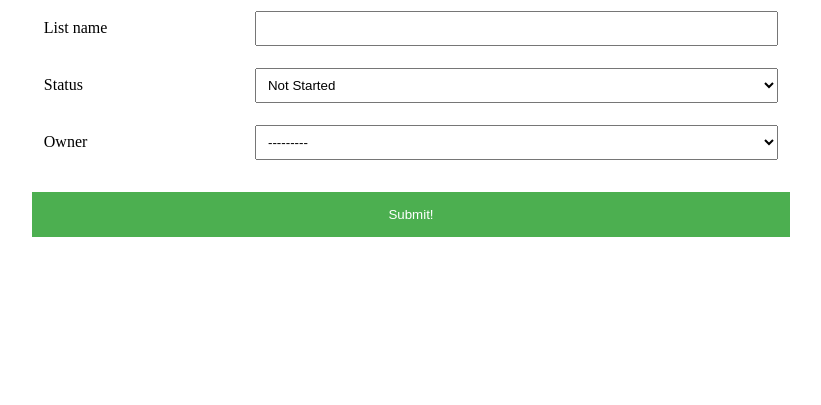
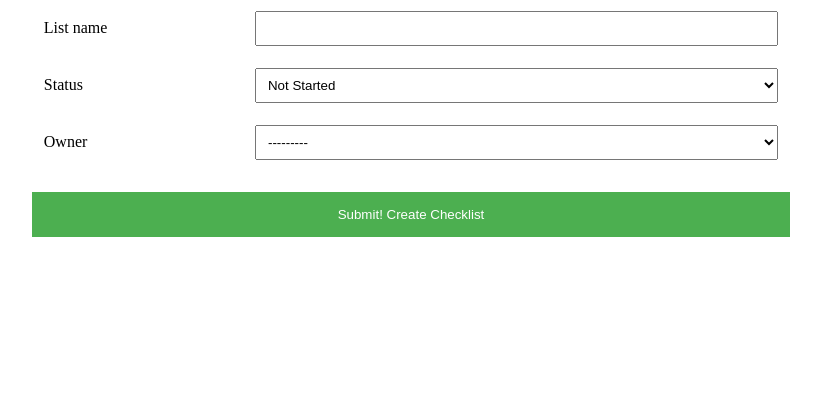
Before and after one commit to SscottK/tasker, a Django app: page /checklists/create/ in a window 1280 px wide. Shown: the part 109-514 px from the top of the page, without its empty margins (229-1050 px from the left). Run offline with Django 4.2, Linux system fonts and the light colour scheme.

Commit message:
checklist update view done

```diff
--- a/tasker_main_app/templates/checklists/index.html
+++ b/tasker_main_app/templates/checklists/index.html
@@ -15,7 +15,8 @@
 
 <ul>
     {% for checklist in checklists %}
-        <li> Owner: {{ checklist.owner }} - {{ checklist.list_name }} - Status: {{ checklist.get_status_display }} - Id: {{ checklist.id }}</li>
+    <a href="{% url 'checklist-detail' checklist.id %}">{{ checklist.list_name }}</a>
+        <li> Owner: {{ checklist.owner }} - Status: {{ checklist.get_status_display }} - Id: {{ checklist.id }}</li>
     {% empty %}
         <li>No checklists available.</li>
     {% endfor %}
--- a/tasker_main_app/templates/main_app/checklist_form.html
+++ b/tasker_main_app/templates/main_app/checklist_form.html
@@ -6,7 +6,10 @@
 {% block content %}
 
 <div class="page-header">
-  <h1>Create a Checklist</h1>
+  <h1>{% if object %} Edit Checklist
+        {% else %}
+        Create a Checklist
+      {% endif %}</h1>
 </div>
 
 <form action="" method="post" class="form-container">
@@ -25,7 +28,9 @@
       <td>{{ form.owner }}</td>
     </tr>
   </table>
-  <button type="submit" class="btn submit">Submit!</button>
+  <button type="submit" class="btn submit">Submit!
+    {% if object %} Update Checklist {% else %} Create Checklist {% endif %}
+  </button>
 </form>
 
 
--- a/tasker_main_app/views.py
+++ b/tasker_main_app/views.py
@@ -1,4 +1,5 @@
 from django.shortcuts import render, get_object_or_404
+from django.urls import reverse_lazy
 from django.http import HttpResponse
 from django.views.generic.edit import CreateView, UpdateView, DeleteView
 from .models import Checklist
@@ -36,6 +37,10 @@ def checklist_detail(request, checklist_id):
 class ChecklistUpdate(UpdateView):
     model = Checklist
     fields = ['list_name', 'status']
+    template_name = 'main_app/checklist_form.html'
+
+    def get_success_url(self) -> str:
+        return reverse_lazy('checklist-detail', kwargs={'checklist_id': self.object.id})
 
 #delete checklist
 class ChecklistDelete(DeleteView):
```
